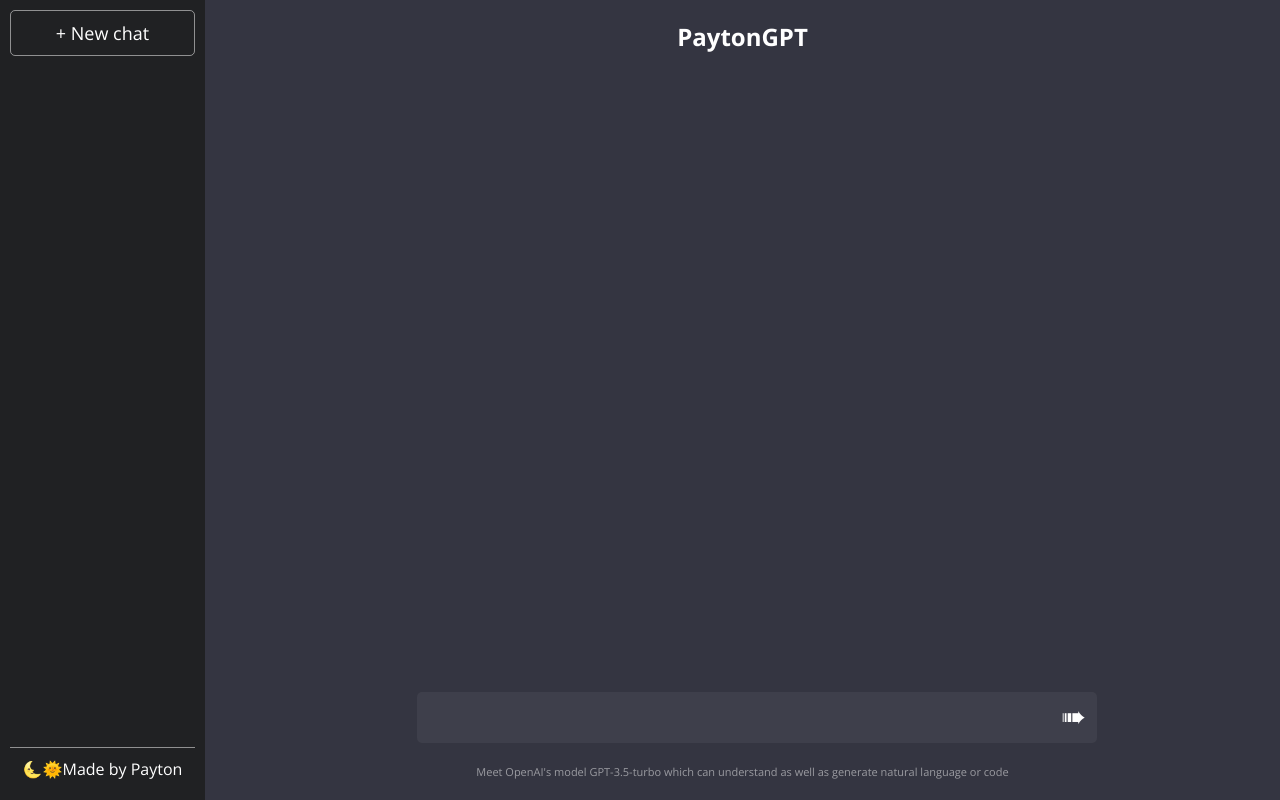
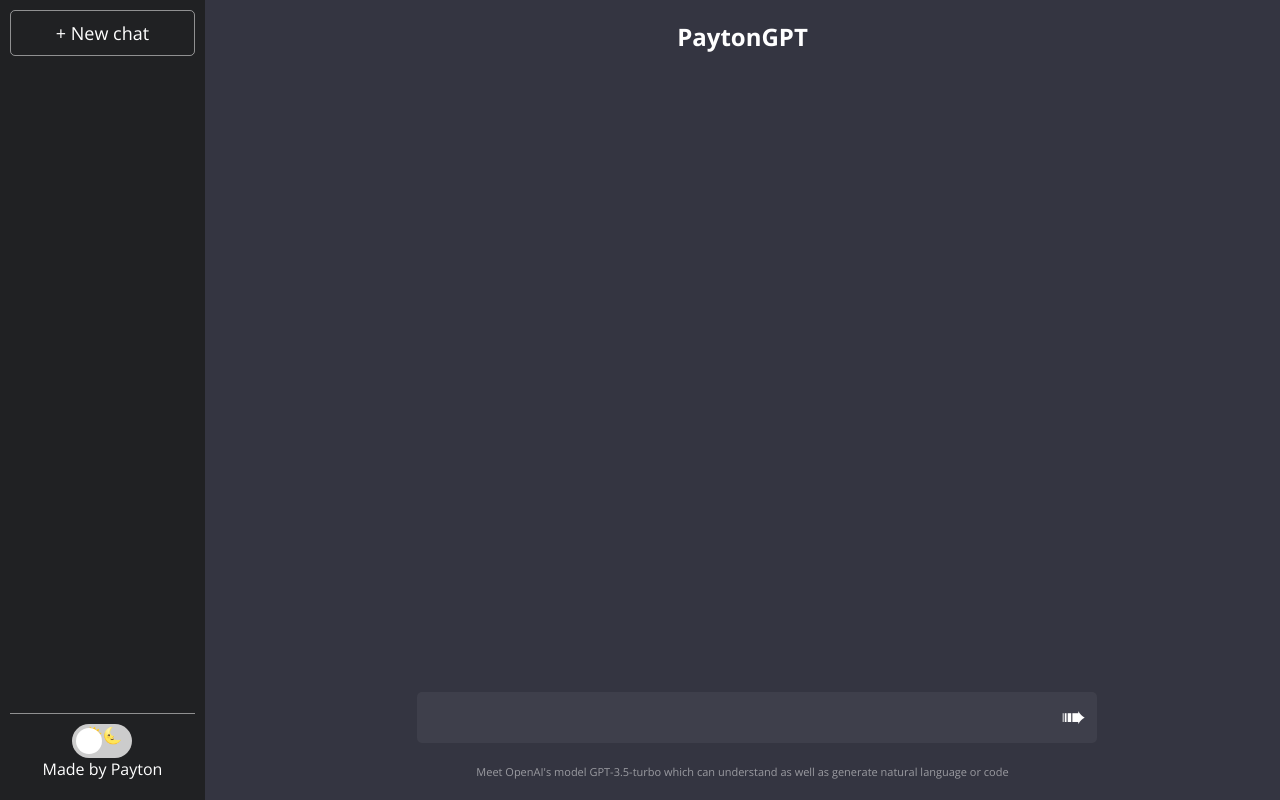
Before and after one commit to paytonshafer/ChatGPT-Clone, a React (Create React App) app: page / in a window 1280 px wide. Built offline with nearby package versions, Linux system fonts and the light colour scheme.

Commit message:
added simple slider to switch from light and dark

```diff
--- a/src/App.js
+++ b/src/App.js
@@ -83,8 +83,13 @@
                 </li>) : null}
             </ul>
             <nav>
-                <span>🌜</span>
-                <span>🌞</span>
+                <label class="switch">
+                    <input type="checkbox"/>
+                    <span class="slider round">
+                        <span>🌞</span>
+                        <span>🌜</span>
+                    </span>
+                </label>
                 <a href='https://github.com/paytonshafer'>Made by Payton</a>
             </nav>
         </section>
--- a/src/index.css
+++ b/src/index.css
@@ -112,6 +112,9 @@
     padding: 10px;
     margin: 10px;
     text-align: center;
+    display: flex;
+    flex-direction: column;
+    align-items: center;
 }
 
 nav a {
@@ -153,7 +156,9 @@
 
 .feed {
     overflow: scroll;
+    height: 100%;
     width: 100%;
+    margin: 0;
     padding: 0;
 }
 
@@ -174,3 +179,66 @@
 .feed p.role {
     min-width: 100px;
 }
+
+/* The switch - the box around the slider */
+.switch {
+    position: relative;
+    display: inline-block;
+    width: 60px;
+    height: 34px;
+  }
+
+  /* Hide default HTML checkbox */
+.switch input {
+    opacity: 0;
+    width: 0;
+    height: 0;
+}
+
+  /* The slider */
+.slider {
+    position: absolute;
+    cursor: pointer;
+    top: 0;
+    left: 0;
+    right: 0;
+    bottom: 0;
+    background-color: #ccc;
+    -webkit-transition: .4s;
+    transition: .4s;
+}
+
+.slider:before {
+    position: absolute;
+    content: "";
+    height: 26px;
+    width: 26px;
+    left: 4px;
+    bottom: 4px;
+    background-color: white;
+    -webkit-transition: .4s;
+    transition: .4s;
+}
+
+input:checked + .slider {
+    background-color: #2196F3;
+}
+
+input:focus + .slider {
+    box-shadow: 0 0 1px #2196F3;
+}
+
+input:checked + .slider:before {
+    -webkit-transform: translateX(26px);
+    -ms-transform: translateX(26px);
+    transform: translateX(26px);
+}
+
+  /* Rounded sliders */
+  .slider.round {
+    border-radius: 34px;
+}
+
+  .slider.round:before {
+    border-radius: 50%;
+}
```
Also changed, not shown: 1 other file (tests, documents, lock files or other folders).
